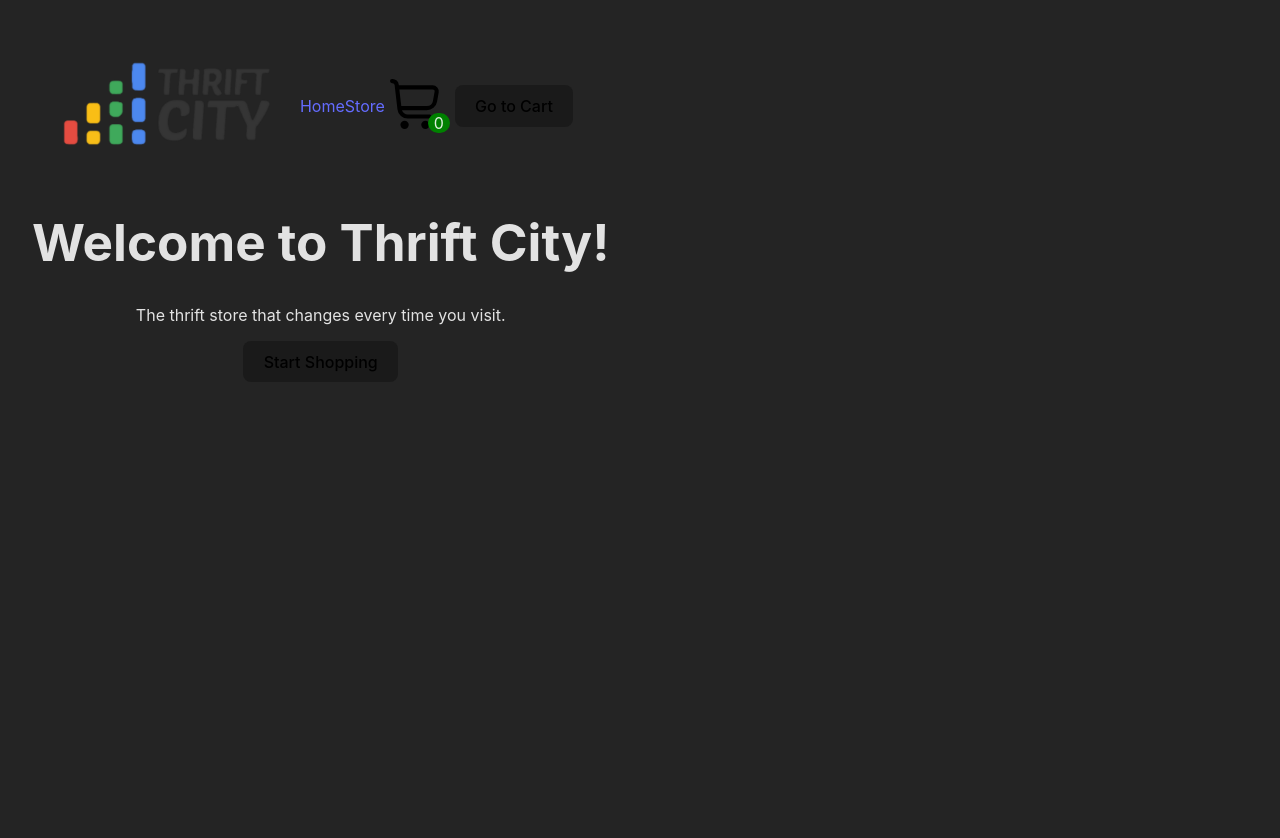
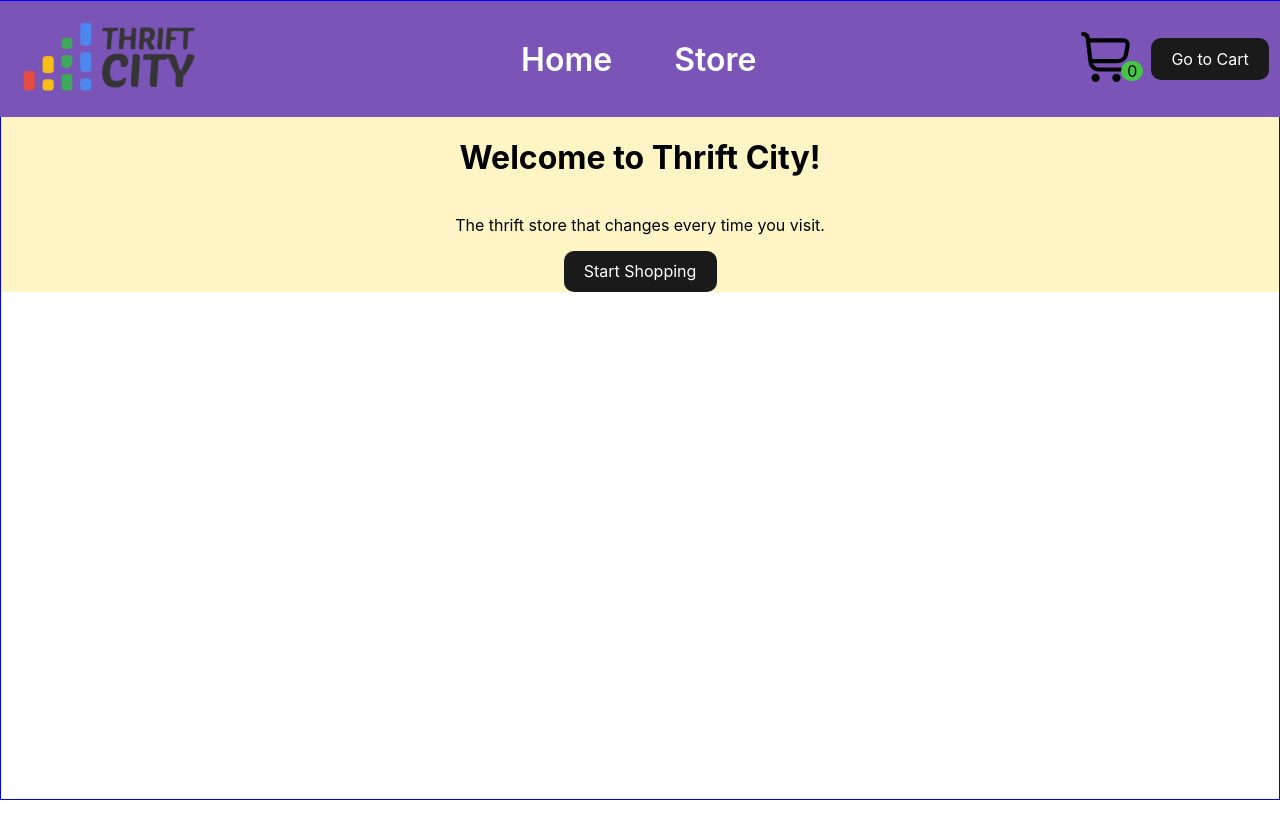
Before and after one commit to andrewtran28/shopping-cart, a React (Vite) app: page /1/store in a window 1280 px wide. Shown: the top 838 px of the page. After the commit the page ends 800 px from the top, so only its background shows below. Built offline with nearby package versions, Linux system fonts and the light colour scheme.

Commit message:
Stylize header and store

```diff
--- a/src/App.css
+++ b/src/App.css
@@ -10,22 +10,49 @@ input[type=number] {
   -moz-appearance: textfield;
 }
 
-.logo {
-  height: 6em;
-  padding: 1.5em;
-  will-change: filter;
-  transition: filter 300ms;
-}
-.logo:hover {
-  filter: drop-shadow(0 0 2em #646cffaa);
-}
-.logo.react:hover {
-  filter: drop-shadow(0 0 2em #61dafbaa);
+body {
+  display: flex;
+  justify-content: center;
+  min-height: 100vh;
+  margin: 0;
+  padding: 0;
+  font-family: Inter, system-ui, Avenir, Helvetica, Arial, sans-serif;
 }
 
-.header {
+#root {
   display: flex;
+  flex-direction: column;
   align-items: center;
+  border: 1px solid blue;
+  width: 100%;
+}
+
+header {
+  background-color: rgb(122, 84, 182);
+  display: flex;
+  justify-content: space-between;
+  align-items: center;
+  padding: 0 20px;
+  width: 100%;
+}
+
+nav {
+  font-size: 2rem;
+  font-weight: 600;
+}
+
+nav a {
+  border: 1px solid transparent;
+  border-radius: 8px;
+  margin: 0 20px;
+  padding: 10px;
+  text-decoration: none;
+  color: white;
+}
+
+nav a:hover {
+  border: 1px solid white;
+  transition: border-color 0.25s;
 }
 
 .cart-header {
@@ -33,37 +60,147 @@ input[type=number] {
   -khtml-user-select: none;
   -webkit-user-select: none;
 
-  /* border: 1px solid blue; */
-  position: relative;
-  padding: 5px;
+  display: flex;
+  justify-content: space-between;
+  align-items: center;
+  padding: 10px;
 }
 
 .cart-icon {
+  position: relative;
+  padding: 0 10px;
+}
+
+.cart-icon-img {
   width: 50px;
   margin-right: 10px;
+  transition: 0.25s;
+}
+.cart-icon-img:hover {
+  filter: drop-shadow(0 0 1rem #ffffff);
 }
 
 .cart-num {
-  /* display: none; */
-  border-radius: 10px;
-  background-color: green;
+  border-radius: 25px;
+  background-color: rgb(69, 197, 69);
   padding: 0 6px;
   position: absolute;
   bottom: 5px;
-  right: 5px;
+  right: 8px;
+}
+
+main {
+  background-color:rgb(255, 244, 196);
+  max-width: 1280px;
+  width: 100%;
+  display: flex;
+  flex-direction: column;
+  align-items: center;
 }
 
 .item {
-  border: 1px solid red;
+  background-color: white;
+  border-radius: 8px;
+  border: 1px solid blue;
+  display: flex;
+  flex-direction: column;
+  justify-content: space-around;
+  align-items: center;
+  width: 350px;
+  min-height: 400px;
+  position: relative;
+  padding: 10px;
+}
+
+.item-img {
+  width: 350px;
+  height: 250px;
+  object-fit: contain;
+  margin: 5px 0;
+}
+
+.item-name {
+  /* border: 1px solid green; */
+  width: 100%;
+  text-align: left;
+}
+
+.item-price {
+  color: rgb(218, 0, 0);
+  width: 100%;
+  text-align: left;
+}
+
+.item-SKU {
+  color: grey;
+  font-size: 0.75rem;
+  position: absolute;
+  bottom: 3px;
+  right: 3px;
+}
+
+.item-quantity {
+  margin: 10px 0;
+  padding: 0;
+  line-height: 2rem;
 }
 
 .btn-quantity {
-  border-radius: 5px;
-  padding: 0 5px;
+  border-radius: 50%;
+  padding: 0;
+  width: 20px;
+  margin: 0 3px;
 }
 
-/* @media (prefers-reduced-motion: no-preference) {
-  a:nth-of-type(2) .logo {
-    animation: logo-spin infinite 20s linear;
-  }
-} */
+.input-quantity {
+  width: 1.5rem;
+  text-align: center;
+
+  font-size: 1rem;
+  line-height: 1.5rem;
+}
+
+.input-quantity:focus {
+  border: 3px solid black;
+}
+
+.btn-add-cart {
+  background-color: rgb(219, 186, 0);
+  padding: 0.6rem 3rem;
+}
+
+button {
+  background-color: #1a1a1a;
+  border-radius: 10px;
+  border: 1px solid transparent;
+  padding: 0.6rem 1.2rem;
+  font-size: 1em;
+  font-family: inherit;
+  color: white;
+  cursor: pointer;
+  transition: border-color 0.25s;
+}
+
+button:hover {
+  border-color: #ffffff;
+}
+
+button:focus,
+button:focus-visible {
+  outline: 4px auto -webkit-focus-ring-color;
+}
+
+
+.logo {
+  height: 5em;
+  padding: 1rem;
+  will-change: filter;
+  transition: filter 300ms;
+}
+.logo:hover {
+  filter: drop-shadow(0 0 1rem #ffffff);
+}
+
+.checkout-img {
+  width: 50px;
+}
--- a/src/App.jsx
+++ b/src/App.jsx
@@ -1,11 +1,13 @@
 import { useState, useEffect } from 'react';
 import { Link, useParams } from 'react-router-dom';
+
 import logo from './assets/logo.png';
 import cartIcon from './assets/shopping-cart.svg';
-import './App.css';
 import Homepage from './components/Homepage';
 import Storepage from './components/Storepage';
 import Checkout from './components/Checkout';
+
+import './App.css';
 
 function App() {
   const [cart, setCart] = useState([]); //useState may be old data from cart update.
@@ -46,7 +48,7 @@ function App() {
 
   return (
     <>
-      <div className="header">
+      <header>
         <Link to="../home">
           <img className="logo" src={logo}/>
         </Link>
@@ -55,17 +57,22 @@ function App() {
             <Link to="../store">Store</Link>
         </nav>
 
+
         <div className="cart-header">
-            <img className="cart-icon" src={cartIcon}/>
-            <div className="cart-num">
-                {itemNum}
+          <div className="cart-icon">
+          <Link to="../checkout">
+            <img className="cart-icon-img" src={cartIcon}/>
+          </Link>
+            <div className="cart-num">{itemNum}</div>
           </div>
-        </div>
+
           <Link to="../checkout">
             <button className="btn-checkout">Go to Cart</button>
           </Link>
         </div>
+      </header>
 
+      <main>
         {name === "home" ? (
           <Homepage />
         ) : name === "store" ? (
@@ -80,6 +87,8 @@ function App() {
         ) : (
           <Homepage />
         )}
+      </main>
+
     </>
   )
 }
--- a/src/components/Checkout.jsx
+++ b/src/components/Checkout.jsx
@@ -73,7 +73,7 @@ function Checkout({ cart, editCart }) {
         <>
             {checkoutCart.length <= 0 ? (
                 <>
-                    <h1>Your Thift Cart is empty...</h1>
+                    <h1>Your cart is empty...</h1>
                     <Link to="../store">
                         <button className="btn-welcome" >Start Shopping</button>
                     </Link>
@@ -85,7 +85,8 @@ function Checkout({ cart, editCart }) {
                         <ul>
                             {checkoutCart.map((item, index) => (
                                 <li key={item.id}>
-                                    <div>[{item.id}]{item.name}</div>
+                                    <img className="checkout-img" src={item.img} />
+                                    <div>{item.name}</div>
                                     <div>{money.format(item.price)}</div>
                                     <button className="btn-quantity" onClick={() => handleDecrease(index)}>-</button>
                                     {item.quantity}
--- a/src/components/Product.jsx
+++ b/src/components/Product.jsx
@@ -39,23 +39,24 @@ function Product({ name, img, price, id, addProduct }) {
     }
 
     const handleAddToCart = () => {
-        addProduct({name, img, price, quantity, id});
+        if(quantity > 0) {
+            addProduct({name, img, price, quantity, id});
+        }
     }
 
     return (
         <div className="item">
-            <img src={img} width="300px"/> <br />
+            <img className="item-img" src={img}/>
             <span className="item-name">{name}</span>
-            <br />
-            <span className="item-price">{formatter.format(price)}</span>
-            <br />SKU: {id}
-            <div>
+            <div className="item-price">{formatter.format(price)}</div>
+            <div className="item-quantity">
                 <label>Quantity: </label>
                 <button className="btn-quantity" onClick={handleDecrease}>-</button>
-                <input type="number" min='0' max='99' value={quantity} onChange={handleQuantityChange} />
+                <input className="input-quantity" type="number" min='0' max='99' value={quantity} onChange={handleQuantityChange} />
                 <button className="btn-quantity" onClick={handleIncrease}>+</button>
             </div>
-            <button className="item-add-cart" onClick={handleAddToCart}>Add to Cart</button>
+            <button className="btn-add-cart" onClick={handleAddToCart}>Add to Cart</button>
+            <div className="item-SKU">SKU: {String(id).padStart(4, '0')}</div>
         </div>
     )
 }
--- a/src/index.css
+++ /dev/null
@@ -1,50 +0,0 @@
-:root {
-  font-family: Inter, system-ui, Avenir, Helvetica, Arial, sans-serif;
-  color-scheme: light dark;
-  color: rgba(255, 255, 255, 0.87);
-  background-color: #242424;
-}
-
-a {
-  color: #646cff;
-  text-decoration: inherit;
-}
-a:hover {
-  color: #535bf2;
-}
-
-body {
-  max-width: 1280px;
-  margin: 0 auto;
-  padding: 2rem;
-  text-align: center;
-
-  /* margin: 0; */
-  display: flex;
-  min-width: 320px;
-  min-height: 100vh;
-}
-
-h1 {
-  font-size: 3.2em;
-  line-height: 1.1;
-}
-
-button {
-  border-radius: 8px;
-  border: 1px solid transparent;
-  padding: 0.6em 1.2em;
-  font-size: 1em;
-  font-weight: 500;
-  font-family: inherit;
-  background-color: #1a1a1a;
-  cursor: pointer;
-  transition: border-color 0.25s;
-}
-button:hover {
-  border-color: #646cff;
-}
-button:focus,
-button:focus-visible {
-  outline: 4px auto -webkit-focus-ring-color;
-}
--- a/src/main.jsx
+++ b/src/main.jsx
@@ -1,7 +1,7 @@
 import { StrictMode } from 'react'
 import { createRoot } from 'react-dom/client'
 import { createBrowserRouter, RouterProvider } from "react-router-dom";
-import './index.css'
+
 import App from './App.jsx'
 import Homepage from './components/Homepage.jsx';
 import Storepage from './components/Storepage.jsx';
```
Lines whose indentation alone changed are shown as unchanged.
